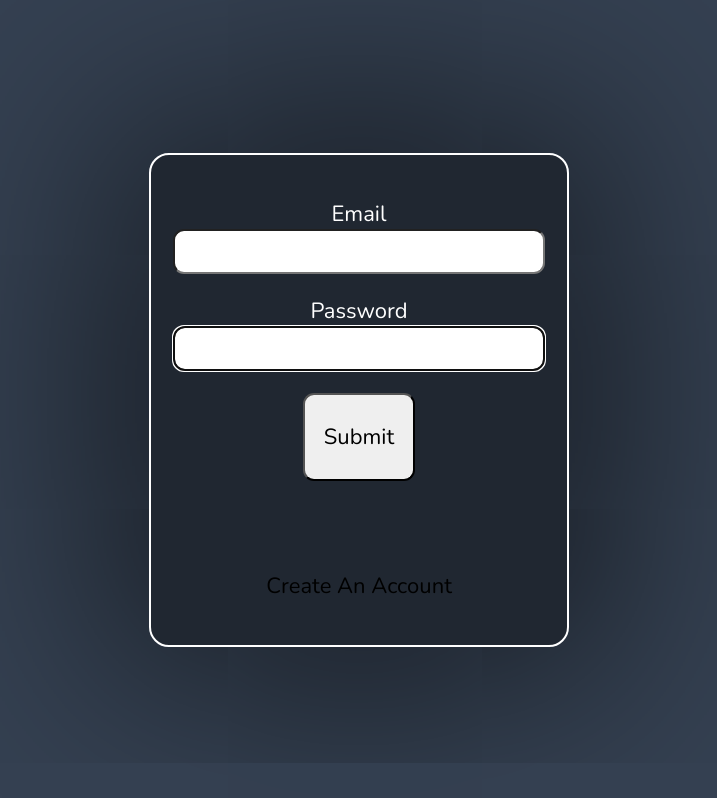
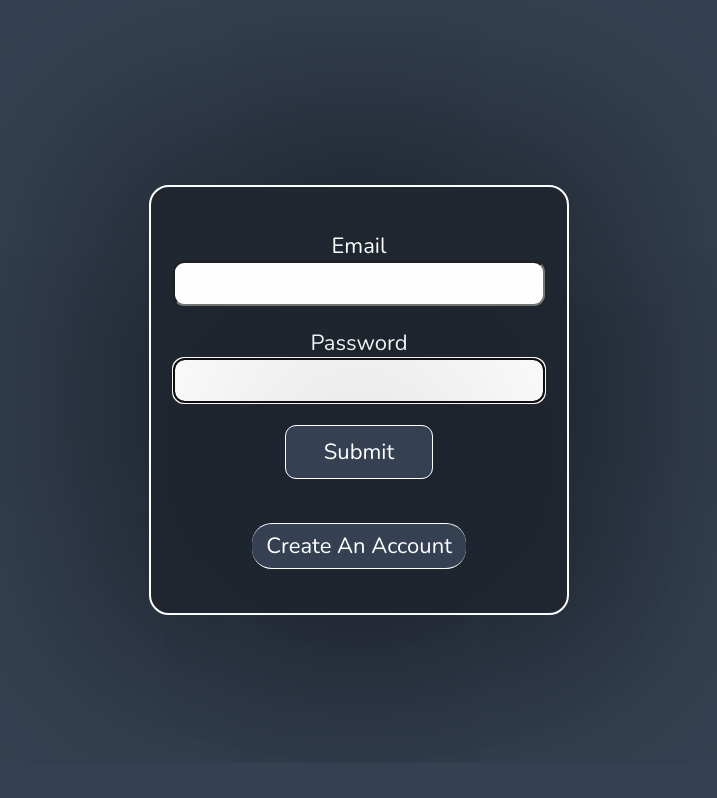
Before and after one commit to amarnath2780/Job_Portal_frontend, a React (Create React App) app: page /login in a window 1280 px wide. Shown: the whole page, without its empty margins (281-998 px from the left). Built offline with nearby package versions, Linux system fonts and the light colour scheme.

Commit message:
updates in design

```diff
--- a/src/Pages/LoginPage.js
+++ b/src/Pages/LoginPage.js
@@ -171,16 +171,16 @@ const count=0
 
 
 
-      <div style={{textAlign:'center'}}>
-      <Button variant="dark" type="submit"  style={{width:'30%',height:'4rem'}} >
+      <div className='submit-area' style={{textAlign:'center'}}>
+      <Button className='btn' variant="dark" type="submit"   >
         Submit
-      </Button><br></br><br></br>
+      </Button>
     {opens ?  <Alert variant="filled" auto severity="error">
       {errors}
       </Alert>   : ' '}
-   {fshow?   <Link style={{textDecoration:'None',color:'black',marginTop:'2rem'}} to='/forgot_password'>forgotpassword ?</Link>:''}<br></br><br></br>
+   {fshow?   <Link style={{textDecoration:'None',color:'black',marginTop:'2rem'}} to='/forgot_password'>forgotpassword ?</Link>:''}
 
-      <Link to='/register' style={{textDecoration:'None',color:'black',marginTop:'2rem'}}> Create An Account</Link>
+      <Link to='/register' > Create An Account</Link>
    </div>
     </Form>
 
--- a/src/Pages/Register.css
+++ b/src/Pages/Register.css
@@ -122,3 +122,40 @@ button {
 .line {
     display: inline-block;
 }
+
+
+.submit-area{
+    display: flex;
+    flex-direction: column;
+    align-items: center;
+}
+
+.submit-area button{
+    width: 40%;
+    background-color: #354152;
+    border: 0.5px solid #fff;
+    color: #fff;
+    box-shadow: 0 0 250px #000;
+}
+
+.submit-area button:hover{
+
+}
+
+
+.submit-area a{
+    background-color: #354152;
+    text-decoration: none;
+    color: #fff;
+    margin-top: 2rem;
+    padding: 7px 14px;
+    border-radius: 20px;
+    text-align: center;
+    border-top: 1px solid #fff;
+    border-bottom: 1px solid #fff;
+}
+
+
+.submit-area a:hover{
+    background-color: transparent;
+}
```
